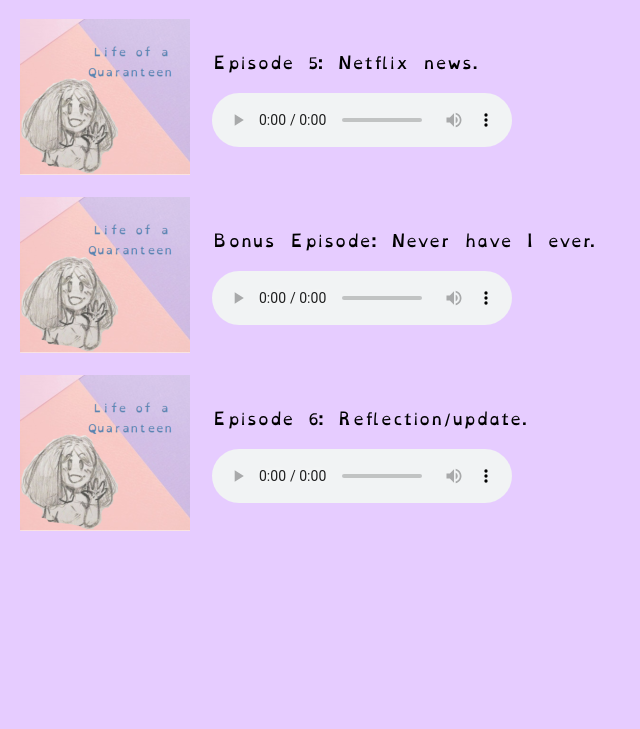
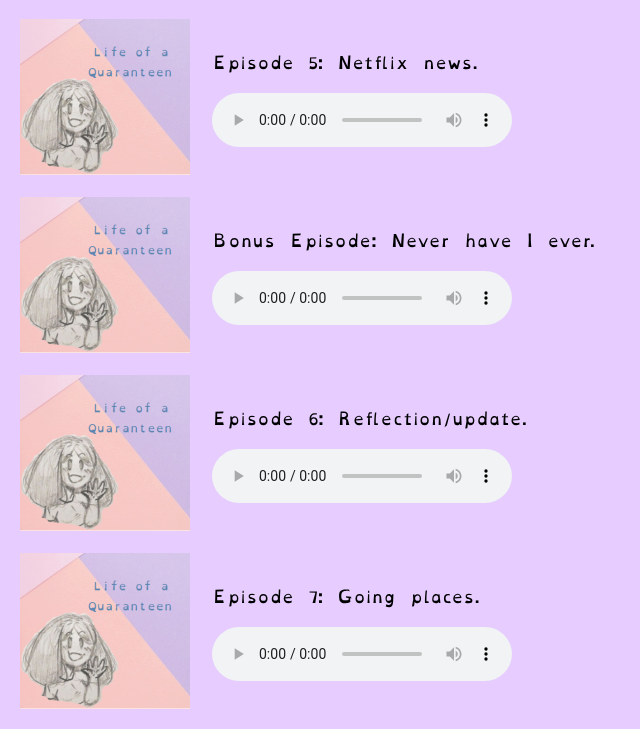
Before and after one commit to quaranteen-podcast/quaranteen-podcast.github.io, a plain HTML site: page index.html in a window 1280 px wide. Shown: the part 891-1620 px from the top of the page, without its empty margins (0-640 px from the left). Before the commit the page ends 1442 px from the top, so only its background shows below. Drawn offline with Linux system fonts and the light colour scheme.

Commit message:
ep 7 edits

```diff
--- a/index.html
+++ b/index.html
@@ -69,6 +69,13 @@ Your browser does not support the audio element.
 Your browser does not support the audio element.
 </audio></p></td>
 </tr>
+    <tr>
+<p></p>
+<td width=10%><img src="newpodcastcover.png"</td><td>Episode 7: Going places.<p><audio controls>
+  <source src="goingplacespod.mp3" type="audio/mpeg">
+Your browser does not support the audio element.
+</audio></p></td>
+</tr>
 </table>
   </body>
 </html>
```
